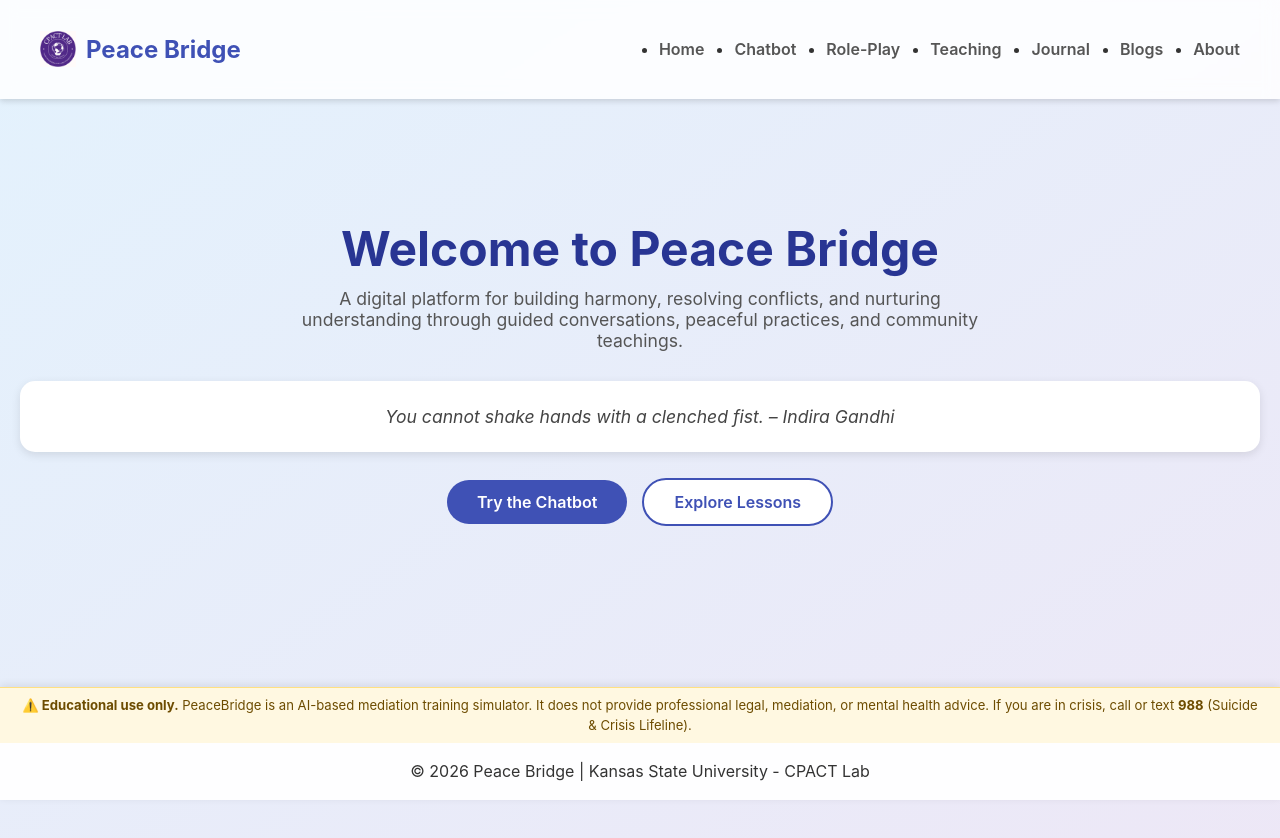
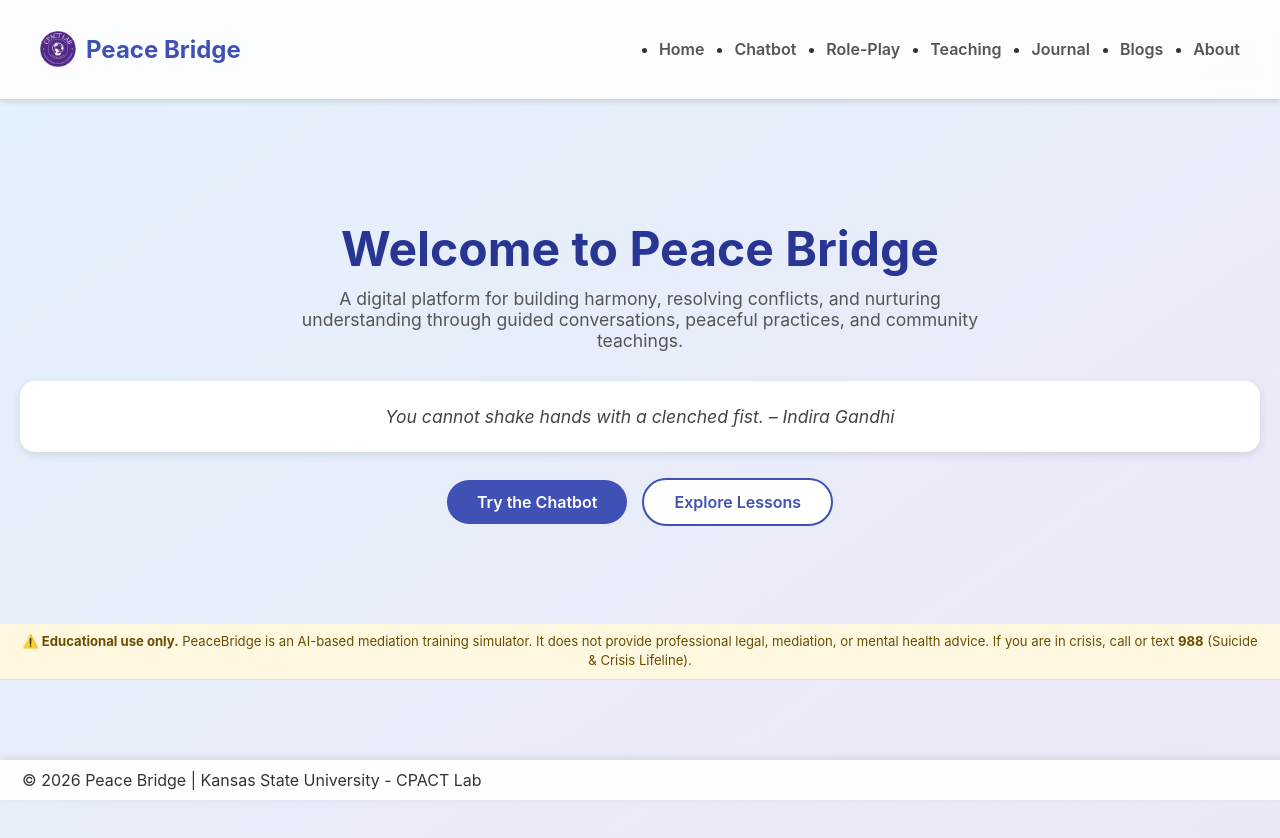
Before and after one commit to AishwaryaVadla/Peace-Bridge-website, a React (Vite) app in the folder client/peace-bridge/: page / in a window 1280 px wide. Shown: the top 838 px of the page. Built offline with nearby package versions, Linux system fonts and the light colour scheme; no server answers.

Commit message:
Separate disclaimer from footer with spacing above

```diff
--- a/client/peace-bridge/src/App.jsx
+++ b/client/peace-bridge/src/App.jsx
@@ -11,6 +11,7 @@
 import BlogEdit from "./pages/BlogEdit";
 import Roleplay from "./pages/Roleplay";
 import Footer from './components/Footer';
+import AIDisclaimer from './components/AIDisclaimer';
 
 export default function App() {
   return (
@@ -28,6 +29,9 @@
         <Route path="/blogs/:id" element={<BlogView />} />
         <Route path="/blogs/:id/edit" element={<BlogEdit />} />
       </Routes>
+      <div style={{ marginTop: 32 }}>
+        <AIDisclaimer />
+      </div>
       <Footer />
     </Router>
   );
--- a/client/peace-bridge/src/components/Footer.jsx
+++ b/client/peace-bridge/src/components/Footer.jsx
@@ -1,22 +1,7 @@
 export default function Footer() {
   return (
-    <footer className="footer" style={{ padding: 0 }}>
-      <div style={{
-        background: "#fff8e1",
-        borderTop: "1px solid #ffe082",
-        color: "#6d4c00",
-        padding: "8px 20px",
-        fontSize: "0.82rem",
-        textAlign: "center",
-        lineHeight: 1.5,
-      }}>
-        <strong>⚠️ Educational use only.</strong> PeaceBridge is an AI-based mediation training
-        simulator. It does not provide professional legal, mediation, or mental health advice. If you
-        are in crisis, call or text <strong>988</strong> (Suicide &amp; Crisis Lifeline).
-      </div>
-      <div style={{ padding: "14px 20px", textAlign: "center", lineHeight: 1.8 }}>
-        © 2026 Peace Bridge | Kansas State University - CPACT Lab
-      </div>
+    <footer className="footer">
+      © 2026 Peace Bridge | Kansas State University - CPACT Lab
     </footer>
   );
 }
```
